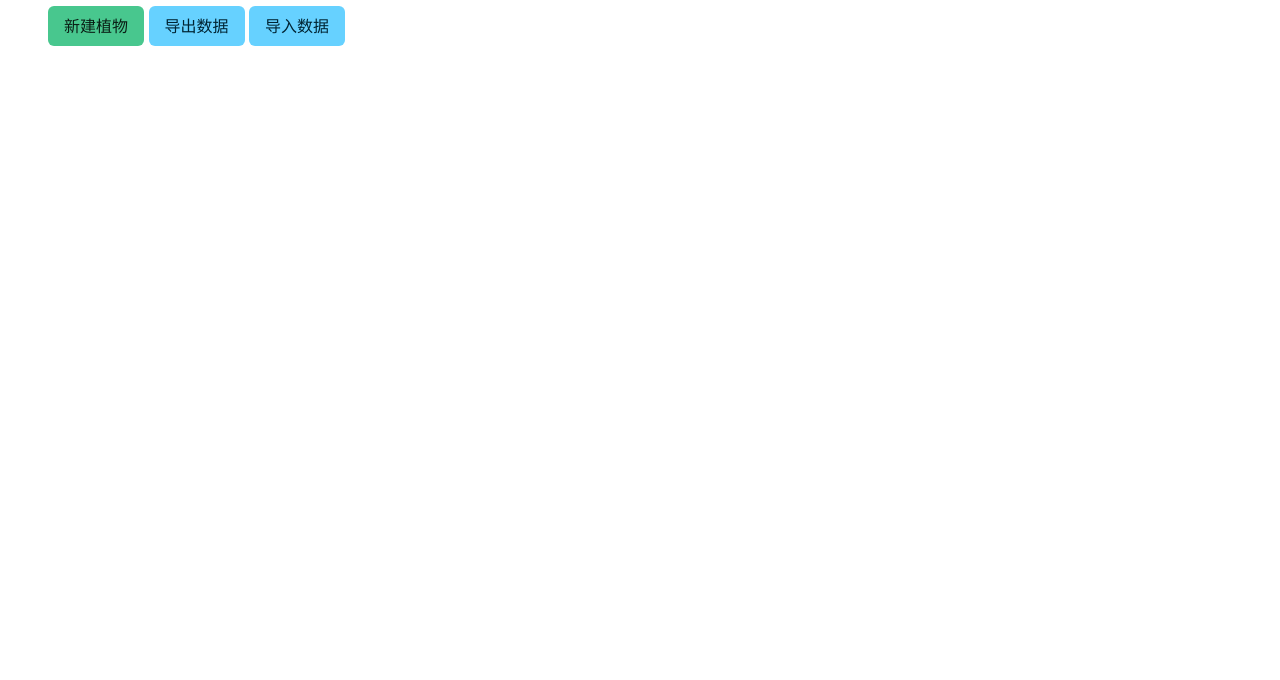
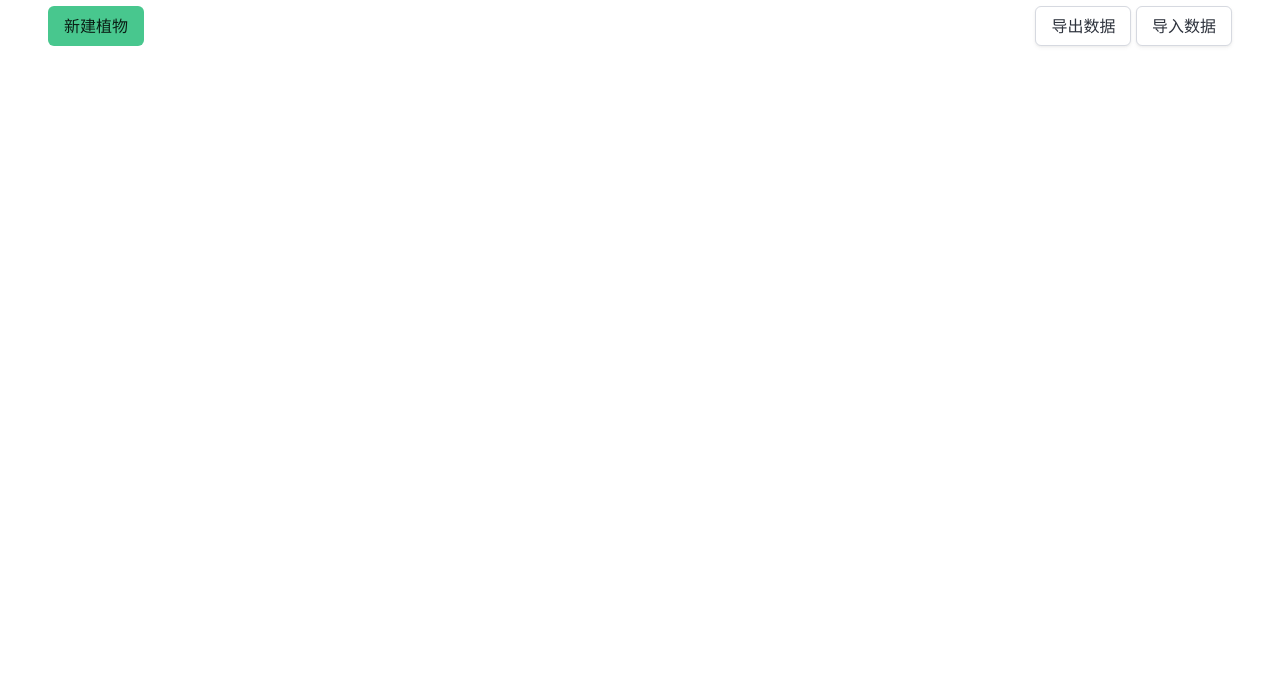
Before and after one commit to c1921/PlantMemo, a plain HTML site: page index.html in a window 1280 px wide. Shown: the part 120-800 px from the top of the page. Drawn offline with nearby package versions, Linux system fonts and the light colour scheme.

Commit message:
按钮样式

```diff
--- a/index.html
+++ b/index.html
@@ -16,10 +16,16 @@
 
 		<header class="mb-5">
 			<p class="title is-1">PlantMemo</p>
-			<button @click="newCard" class="button is-success">新建植物</button>
-			<button @click="exportData" class="button is-info">导出数据</button>
-			<button @click="triggerFileInput" class="button is-info">导入数据</button>
-			<input type="file" id="fileInput" @change="importData" style="display: none;" />
+			<div class="is-flex is-justify-content-space-between">
+				<div>
+					<button @click="newCard" class="button is-success">新建植物</button>
+				</div>
+				<div>
+					<button @click="exportData" class="button">导出数据</button>
+					<button @click="triggerFileInput" class="button">导入数据</button>
+					<input type="file" id="fileInput" @change="importData" style="display: none;" />
+				</div>
+			</div>
 		</header>
 
 		<div class="fixed-grid has-4-cols-desktop has-2-cols-tablet has-1-cols-mobile">
```
